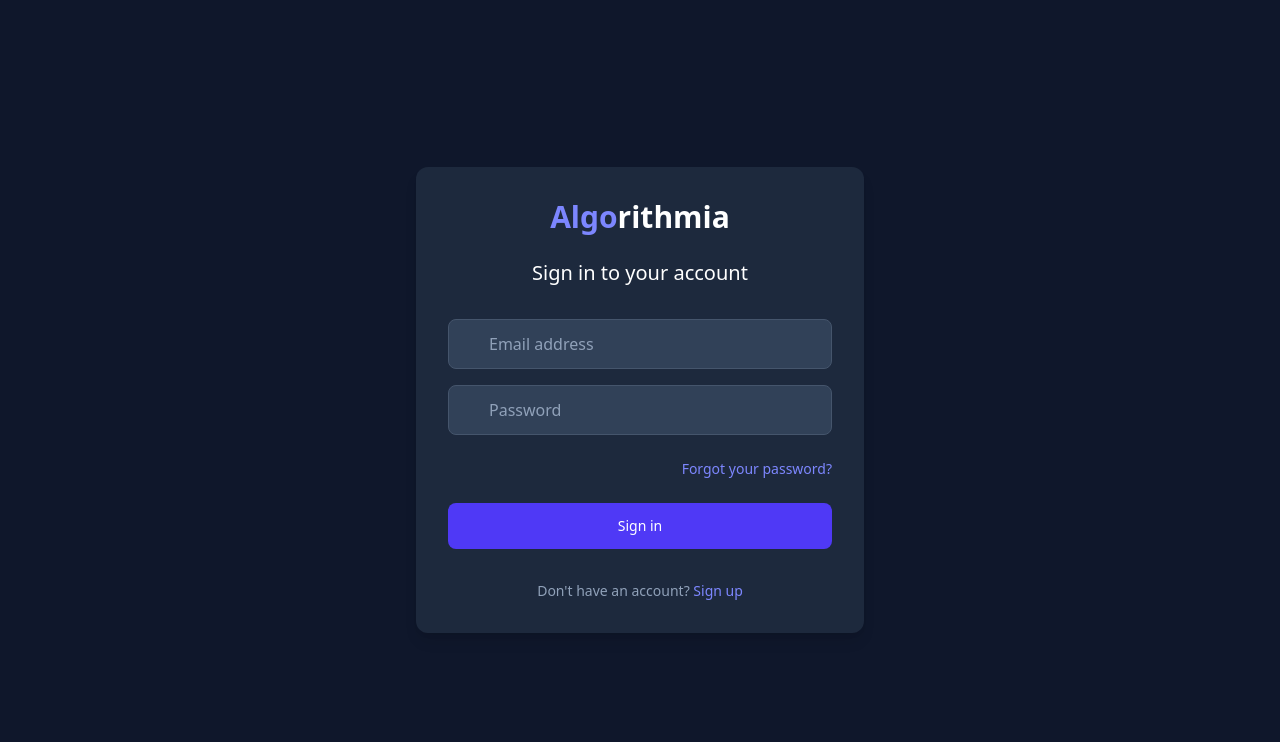
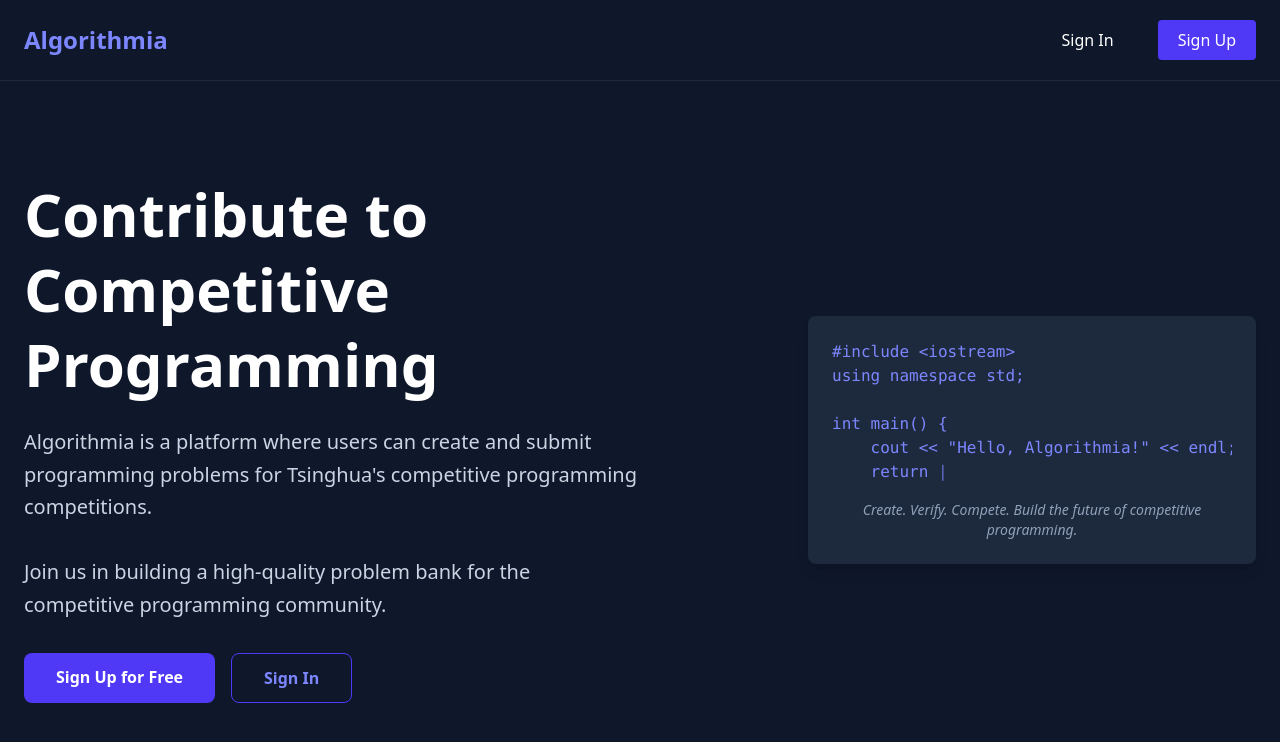
Before and after one commit to THUSAAC-PSD/algorithmia-frontend, a React (Vite) app: page / in a window 1280 px wide. Before the commit this address led to /signin. Shown: the top 742 px of the page. Built offline with nearby package versions, Linux system fonts and the light colour scheme.

Commit message:
feat: landing page

```diff
--- a/src/App.tsx
+++ b/src/App.tsx
@@ -1,11 +1,18 @@
 import { useEffect, useState } from 'react';
-import { BrowserRouter, Navigate, Route, Routes } from 'react-router-dom';
+import {
+  BrowserRouter,
+  Navigate,
+  Route,
+  Routes,
+  useLocation,
+} from 'react-router-dom';
 
 import Sidebar from './components/Sidebar';
 import SignIn from './pages/Auth/SignIn';
 import SignUp from './pages/Auth/SignUp';
 import Chat from './pages/Chat';
 import Home from './pages/Home';
+import LandingPage from './pages/LandingPage';
 import ProblemBank from './pages/ProblemBank';
 import ProblemReview from './pages/ProblemReview';
 import ProblemReviewDetail from './pages/ProblemReviewDetail';
@@ -17,14 +24,50 @@ import CompetitionDetail from './pages/SuperAdmin/CompetitionDetail';
 import CompetitionManagement from './pages/SuperAdmin/Competitions';
 import PersonnelManagement from './pages/SuperAdmin/Personnel';
 
-function App() {
+function TitleManager() {
+  const location = useLocation();
+
+  useEffect(() => {
+    const path = location.pathname;
+    let pageName = 'Home';
+
+    // Map routes to page names
+    if (path.includes('/signin')) pageName = 'Sign In';
+    else if (path.includes('/signup')) pageName = 'Sign Up';
+    else if (path.includes('/problemsetting')) pageName = 'Problem Setting';
+    else if (path.includes('/chat')) pageName = 'Chat';
+    else if (path.includes('/problemverification'))
+      pageName = 'Problem Verification';
+    else if (path.includes('/problembank')) pageName = 'Problem Bank';
+    else if (path.includes('/problemreview')) pageName = 'Problem Review';
+    else if (path.includes('/superadmin')) pageName = 'Super Admin';
+
+    // Update document title
+    document.title = `Algorithmia - ${pageName}`;
+  }, [location]);
+
+  return null;
+}
+
+function AppWithRouter() {
+  return (
+    <BrowserRouter>
+      <AppContent />
+    </BrowserRouter>
+  );
+}
+
+function AppContent() {
   const [isLoggedIn, setIsLoggedIn] = useState(false);
   const [isLoading, setIsLoading] = useState(true);
   const [userRole, setUserRole] = useState('verifier'); // TODO: Replace with actual user role from API/localStorage
+  const location = useLocation();
   const isAuthPage = ['/signin', '/signup'].includes(location.pathname);
 
   // Check auth status on initial load
   useEffect(() => {
+    document.title = 'Algorithmia - Home';
+
     const checkAuthStatus = () => {
       // TODO: Replace with actual API call to check auth status
       const loggedIn = localStorage.getItem('isLoggedIn') === 'true';
@@ -58,24 +101,19 @@ function App() {
   const isReviewer = () => userRole === 'reviewer' || isAdmin();
 
   return (
-    <BrowserRouter>
     <div className="flex h-screen w-screen">
+      <TitleManager />
       {isLoggedIn && !isAuthPage && <Sidebar userRole={userRole} />}
       <Routes>
         {/* Public routes */}
         <Route path="/signin" element={<SignIn />} />
         <Route path="/signup" element={<SignUp />} />
+        <Route path="/" element={isLoggedIn ? <Home /> : <LandingPage />} />
 
         {/* Protected routes */}
         <Route
-            path="/"
-            element={isLoggedIn ? <Home /> : <Navigate to="/signin" />}
-          />
-          <Route
           path="/problemsetting"
-            element={
-              isLoggedIn ? <ProblemSetting /> : <Navigate to="/signin" />
-            }
+          element={isLoggedIn ? <ProblemSetting /> : <Navigate to="/signin" />}
         />
         <Route
           path="/chat/:id?"
@@ -142,11 +180,7 @@ function App() {
         <Route
           path="/superadmin"
           element={
-              isLoggedIn && isSuperAdmin() ? (
-                <SuperAdmin />
-              ) : (
-                <Navigate to="/" />
-              )
+            isLoggedIn && isSuperAdmin() ? <SuperAdmin /> : <Navigate to="/" />
           }
         >
           <Route
@@ -180,8 +214,7 @@ function App() {
         </Route>
       </Routes>
     </div>
-    </BrowserRouter>
   );
 }
 
-export default App;
+export default AppWithRouter;
--- /dev/null
+++ b/src/pages/LandingPage/index.tsx
@@ -0,0 +1,103 @@
+import { useEffect, useState } from 'react';
+import { Link } from 'react-router-dom';
+
+const TypewriterCode = ({ code }: { code: string }) => {
+  const [displayedCode, setDisplayedCode] = useState('');
+  const [currentIndex, setCurrentIndex] = useState(0);
+
+  useEffect(() => {
+    if (currentIndex < code.length) {
+      const timeout = setTimeout(() => {
+        setDisplayedCode((prevCode) => prevCode + code[currentIndex]);
+        setCurrentIndex((prevIndex) => prevIndex + 1);
+      }, 50);
+
+      return () => clearTimeout(timeout);
+    }
+  }, [currentIndex, code]);
+
+  return (
+    <pre className="overflow-x-auto">
+      <code>{displayedCode}</code>
+      {currentIndex < code.length && <span className="animate-pulse">|</span>}
+    </pre>
+  );
+};
+
+const LandingPage = () => {
+  return (
+    <div className="min-h-screen w-full bg-slate-900 text-white">
+      {/* Navigation */}
+      <nav className="container mx-auto px-6 py-5 flex justify-between items-center border-b border-slate-800">
+        <div className="text-2xl font-bold text-indigo-400">Algorithmia</div>
+        <div className="flex space-x-6">
+          <Link
+            to="/signin"
+            className="px-5 py-2 rounded hover:bg-slate-800 transition duration-300"
+          >
+            Sign In
+          </Link>
+          <Link
+            to="/signup"
+            className="px-5 py-2 bg-indigo-600 rounded hover:bg-indigo-700 transition duration-300"
+          >
+            Sign Up
+          </Link>
+        </div>
+      </nav>
+
+      {/* Hero Section */}
+      <section className="container mx-auto px-6 py-24 flex flex-col md:flex-row items-center">
+        <div className="md:w-1/2 flex flex-col items-start mt-8 md:mt-0">
+          <h1 className="text-4xl lg:text-6xl font-bold leading-tight mb-6">
+            Contribute to Competitive Programming
+          </h1>
+          <p className="text-xl text-slate-300 mb-8 leading-relaxed">
+            Algorithmia is a platform where users can create and submit
+            programming problems for Tsinghua's competitive programming
+            competitions.
+            <br />
+            <br />
+            Join us in building a high-quality problem bank for the competitive
+            programming community.
+          </p>
+          <div className="flex space-x-4">
+            <Link
+              to="/signup"
+              className="px-8 py-3 bg-indigo-600 text-white font-bold rounded-lg hover:bg-indigo-700 transition duration-300"
+            >
+              Sign Up for Free
+            </Link>
+            <Link
+              to="/signin"
+              className="px-8 py-3 border border-indigo-600 text-indigo-400 font-bold rounded-lg hover:bg-slate-800 transition duration-300"
+            >
+              Sign In
+            </Link>
+          </div>
+        </div>
+        <div className="md:w-1/2 flex justify-center md:justify-end mt-8 md:mt-0">
+          <div className="bg-slate-800 p-6 rounded-lg shadow-lg max-w-md">
+            <div className="text-indigo-400 font-mono mb-4">
+              <TypewriterCode
+                code={`#include <iostream>
+using namespace std;
+
+int main() {
+    cout << "Hello, Algorithmia!" << endl;
+    return 0;
+}`}
+              />
+            </div>
+            <div className="text-sm text-slate-400 italic text-center">
+              Create. Verify. Compete. Build the future of competitive
+              programming.
+            </div>
+          </div>
+        </div>
+      </section>
+    </div>
+  );
+};
+
+export default LandingPage;
```
Lines whose indentation alone changed are shown as unchanged.
